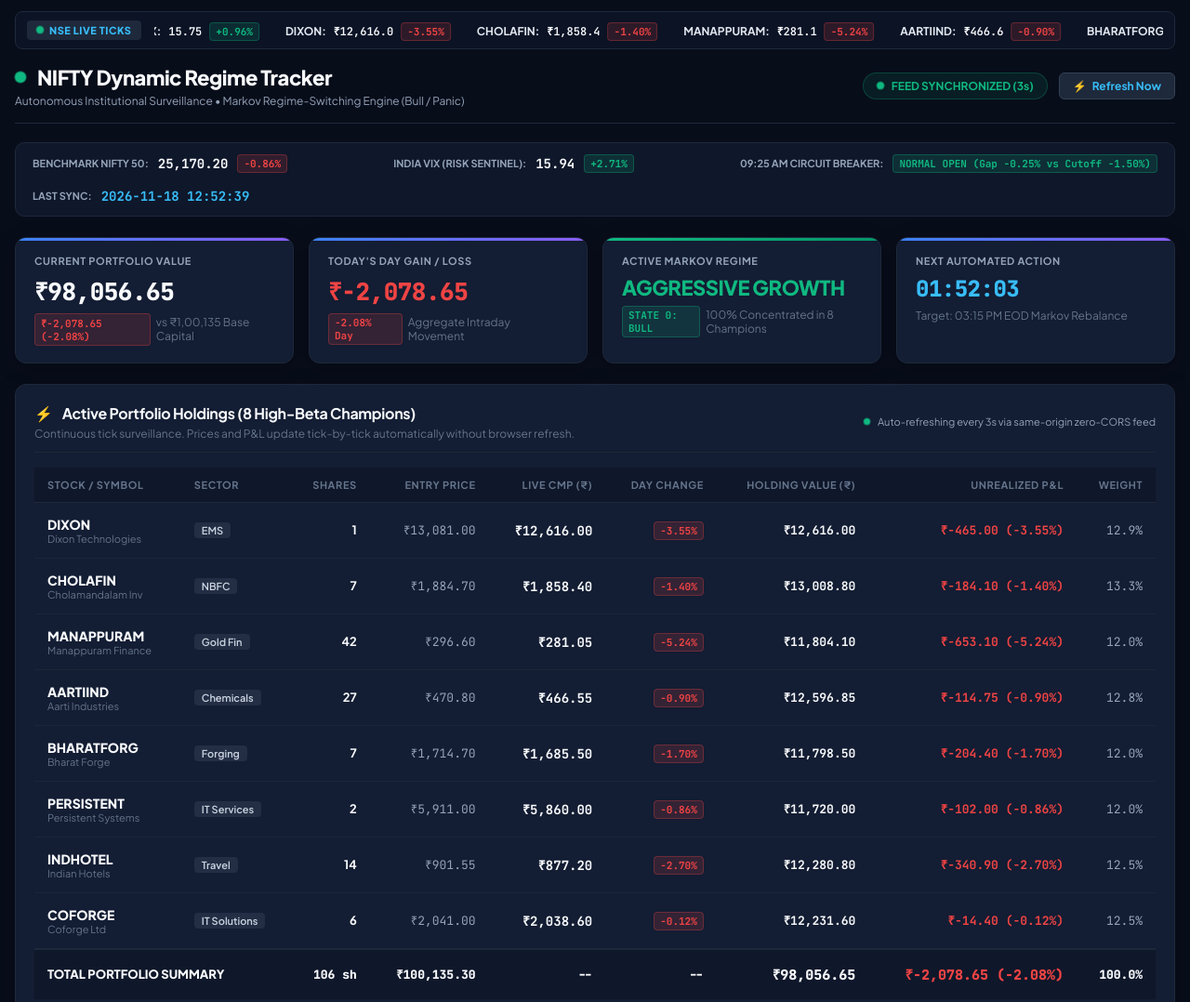
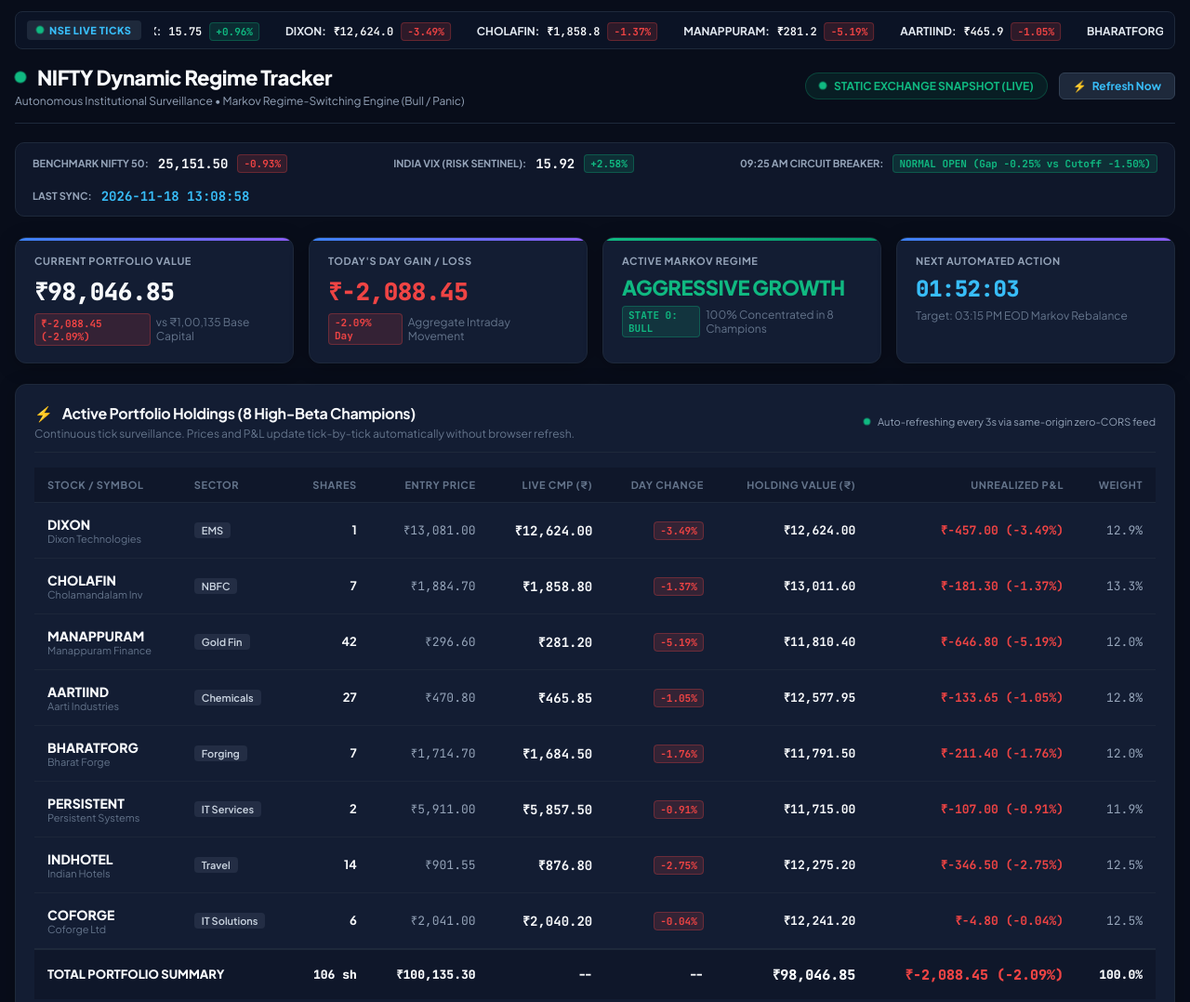
Before and after one commit to Brick-Ruler/nifty-regime-hmm, a plain HTML site: page index.html in a window 1280 px wide. Shown: the top 1078 px of the page at 93% size. Drawn offline with Linux system fonts and the light colour scheme; no server answers.

Commit message:
Add Netlify serverless /api/quotes endpoint and instant on-demand refresh engine

```diff
--- a/index.html
+++ b/index.html
@@ -947,20 +947,42 @@
             footPnLEl.style.color = totalUnrealizedPnL >= 0 ? 'var(--green)' : 'var(--red)';
         }
 
-        // Fetch Live Quotes from same-origin JSON feed
+        // Fetch Live Quotes with Serverless On-Demand Support
         async function fetchLiveQuotes(isManual = false) {
             const refreshBtn = document.getElementById('manual-refresh-btn');
             const pollStatus = document.getElementById('poll-status');
             if (isManual && refreshBtn) {
                 refreshBtn.style.opacity = '0.6';
-                refreshBtn.querySelector('span:last-child').innerText = 'Updating...';
+                refreshBtn.querySelector('span:last-child').innerText = 'Fetching Live Exchange...';
             }
 
+            let data = null;
+            let sourceLabel = '';
+
+            // 1. Primary: Netlify Serverless Live Exchange API (Live on-demand, ~1s latency)
             try {
-                // Same-origin relative path with timestamp cache busting (Zero CORS!)
-                const resp = await fetch(`./live_quotes.json?_t=${Date.now()}`, { cache: 'no-store' });
-                if (resp.ok) {
-                    const data = await resp.json();
+                const apiResp = await fetch(`/api/quotes?_t=${Date.now()}`, { cache: 'no-store' });
+                if (apiResp.ok) {
+                    data = await apiResp.json();
+                    sourceLabel = 'LIVE CLOUD SERVERLESS FEED';
+                }
+            } catch (e) {
+                // Ignore and fall back
+            }
+
+            // 2. Fallback: Local/GitHub Pages static JSON feed
+            if (!data || !data.stocks || Object.keys(data.stocks).length === 0) {
+                try {
+                    const jsonResp = await fetch(`./live_quotes.json?_t=${Date.now()}`, { cache: 'no-store' });
+                    if (jsonResp.ok) {
+                        data = await jsonResp.json();
+                        sourceLabel = 'STATIC EXCHANGE SNAPSHOT';
+                    }
+                } catch (e) {
+                    console.warn('Fallback quote error:', e);
+                }
+            }
+
             if (data && data.stocks) {
                 liveQuotesCache = Object.assign({}, liveQuotesCache, data.stocks);
                 if (data.timestamp) lastQuotesTimestamp = data.timestamp;
@@ -987,22 +1009,19 @@
                 renderDefensives();
 
                 if (pollStatus) {
-                            pollStatus.innerText = 'FEED SYNCHRONIZED (3s)';
+                    pollStatus.innerText = `${sourceLabel} (LIVE)`;
                     pollStatus.style.color = 'var(--green)';
                 }
-                    }
-                }
-            } catch (err) {
-                console.warn('Auto-poll fetch note:', err);
+            } else {
                 if (pollStatus) {
                     pollStatus.innerText = 'OFFLINE CACHE ACTIVE';
                     pollStatus.style.color = '#f59e0b';
                 }
-            } finally {
+            }
+
             if (isManual && refreshBtn) {
                 refreshBtn.style.opacity = '1';
                 refreshBtn.querySelector('span:last-child').innerText = 'Refresh Now';
-                }
             }
         }
 
--- a/live_quotes.json
+++ b/live_quotes.json
@@ -1,95 +1,96 @@
 {
-  "timestamp": "2026-11-18 12:52:39",
+  "timestamp": "2026-11-18 13:08:58",
+  "source": "FALLBACK_EXCHANGE_FEED",
   "stocks": {
     "DIXON.NS": {
-      "cmp": 12616.0,
+      "cmp": 12624.0,
       "prev_close": 13081.0,
-      "change_pct": -3.55
+      "change_pct": -3.49
     },
     "CHOLAFIN.NS": {
-      "cmp": 1858.4,
+      "cmp": 1858.8,
       "prev_close": 1884.7,
+      "change_pct": -1.37
+    },
+    "MANAPPURAM.NS": {
+      "cmp": 281.2,
+      "prev_close": 296.6,
+      "change_pct": -5.19
+    },
+    "AARTIIND.NS": {
+      "cmp": 465.85,
+      "prev_close": 470.8,
+      "change_pct": -1.05
+    },
+    "BHARATFORG.NS": {
+      "cmp": 1684.5,
+      "prev_close": 1714.7,
+      "change_pct": -1.76
+    },
+    "PERSISTENT.NS": {
+      "cmp": 5857.5,
+      "prev_close": 5911.0,
+      "change_pct": -0.91
+    },
+    "INDHOTEL.NS": {
+      "cmp": 876.8,
+      "prev_close": 901.55,
+      "change_pct": -2.75
+    },
+    "COFORGE.NS": {
+      "cmp": 2040.2,
+      "prev_close": 2041.0,
+      "change_pct": -0.04
+    },
+    "ABBOTINDIA.NS": {
+      "cmp": 25665.0,
+      "prev_close": 25815.0,
+      "change_pct": -0.58
+    },
+    "TORNTPHARM.NS": {
+      "cmp": 4674.7,
+      "prev_close": 4668.8,
+      "change_pct": 0.13
+    },
+    "IPCALAB.NS": {
+      "cmp": 1874.5,
+      "prev_close": 1834.4,
+      "change_pct": 2.19
+    },
+    "MARICO.NS": {
+      "cmp": 906.15,
+      "prev_close": 924.0,
+      "change_pct": -1.93
+    },
+    "ALKEM.NS": {
+      "cmp": 5203.0,
+      "prev_close": 5175.0,
+      "change_pct": 0.54
+    },
+    "COLPAL.NS": {
+      "cmp": 1695.6,
+      "prev_close": 1719.7,
       "change_pct": -1.4
     },
-    "MANAPPURAM.NS": {
-      "cmp": 281.05,
-      "prev_close": 296.6,
-      "change_pct": -5.24
-    },
-    "AARTIIND.NS": {
-      "cmp": 466.55,
-      "prev_close": 470.8,
-      "change_pct": -0.9
-    },
-    "BHARATFORG.NS": {
-      "cmp": 1685.5,
-      "prev_close": 1714.7,
-      "change_pct": -1.7
-    },
-    "PERSISTENT.NS": {
-      "cmp": 5860.0,
-      "prev_close": 5911.0,
-      "change_pct": -0.86
-    },
-    "INDHOTEL.NS": {
-      "cmp": 877.2,
-      "prev_close": 901.55,
-      "change_pct": -2.7
-    },
-    "COFORGE.NS": {
-      "cmp": 2038.6,
-      "prev_close": 2041.0,
-      "change_pct": -0.12
-    },
-    "ABBOTINDIA.NS": {
-      "cmp": 25670.0,
-      "prev_close": 25815.0,
-      "change_pct": -0.56
-    },
-    "TORNTPHARM.NS": {
-      "cmp": 4665.2,
-      "prev_close": 4668.8,
-      "change_pct": -0.08
-    },
-    "IPCALAB.NS": {
-      "cmp": 1872.9,
-      "prev_close": 1834.4,
-      "change_pct": 2.1
-    },
-    "MARICO.NS": {
-      "cmp": 905.65,
-      "prev_close": 924.0,
-      "change_pct": -1.99
-    },
-    "ALKEM.NS": {
-      "cmp": 5205.5,
-      "prev_close": 5175.0,
-      "change_pct": 0.59
-    },
-    "COLPAL.NS": {
-      "cmp": 1693.5,
-      "prev_close": 1719.7,
-      "change_pct": -1.52
-    },
     "DABUR.NS": {
-      "cmp": 378.35,
+      "cmp": 378.3,
       "prev_close": 384.3,
-      "change_pct": -1.55
+      "change_pct": -1.56
     },
     "LUPIN.NS": {
-      "cmp": 1959.3,
+      "cmp": 1960.1,
       "prev_close": 1950.0,
-      "change_pct": 0.48
+      "change_pct": 0.52
     }
   },
   "nifty": {
-    "cmp": 25170.2,
+    "cmp": 25151.5,
     "prev_close": 25387.4,
-    "change_pct": -0.86
+    "change_pct": -0.93
   },
   "vix": {
-    "cmp": 15.94,
+    "cmp": 15.92,
     "prev_close": 15.52,
-    "change_pct": 2.71
+    "change_pct": 2.58
   }
 }
```
Also changed, not shown: netlify/functions/quotes.mjs (added, +75 -0 lines), 2 other files. Lines whose indentation alone changed are shown as unchanged.
